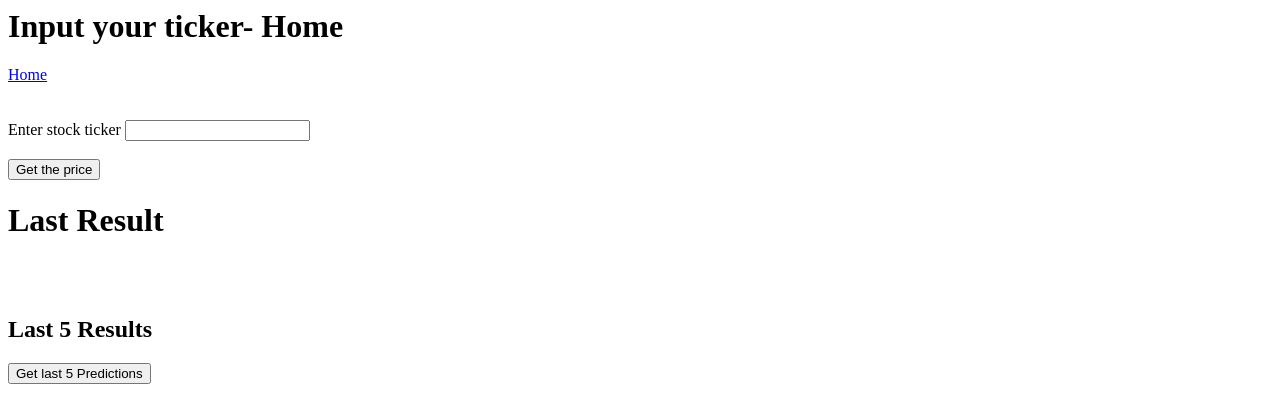
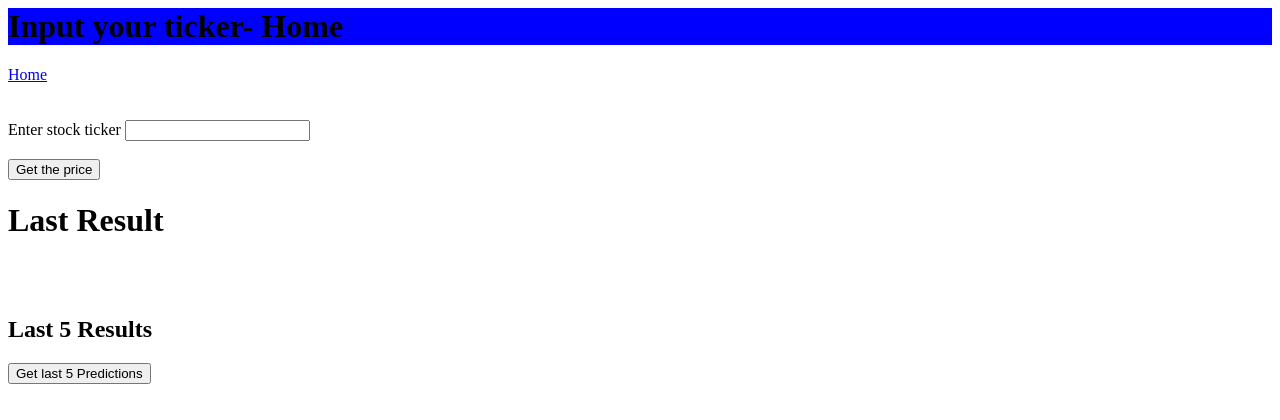
Before and after one commit to ope079/sfia-task-2, a Flask app: page / in a window 1280 px wide. Shown: the top 420 px of the page. Run offline with Flask 2, Linux system fonts and the light colour scheme; data that the repository does not hold is empty.

Commit message:
changed title color

```diff
--- a/frontend/application/templates/layout.html
+++ b/frontend/application/templates/layout.html
@@ -1,9 +1,9 @@
 <html>
     <head>
-        <title>Stock Tracking App </title>
+        <title > Stock Tracking App </title>
     </head>
     <body>
-            <h1> Input your ticker- {{ title }}</h1>
+            <h1 style="background-color:blue;"> Input your ticker- {{ title }}</h1>
         <a href="{{ url_for('home') }}">Home</a>
         <br>
         {% block body %}
```
